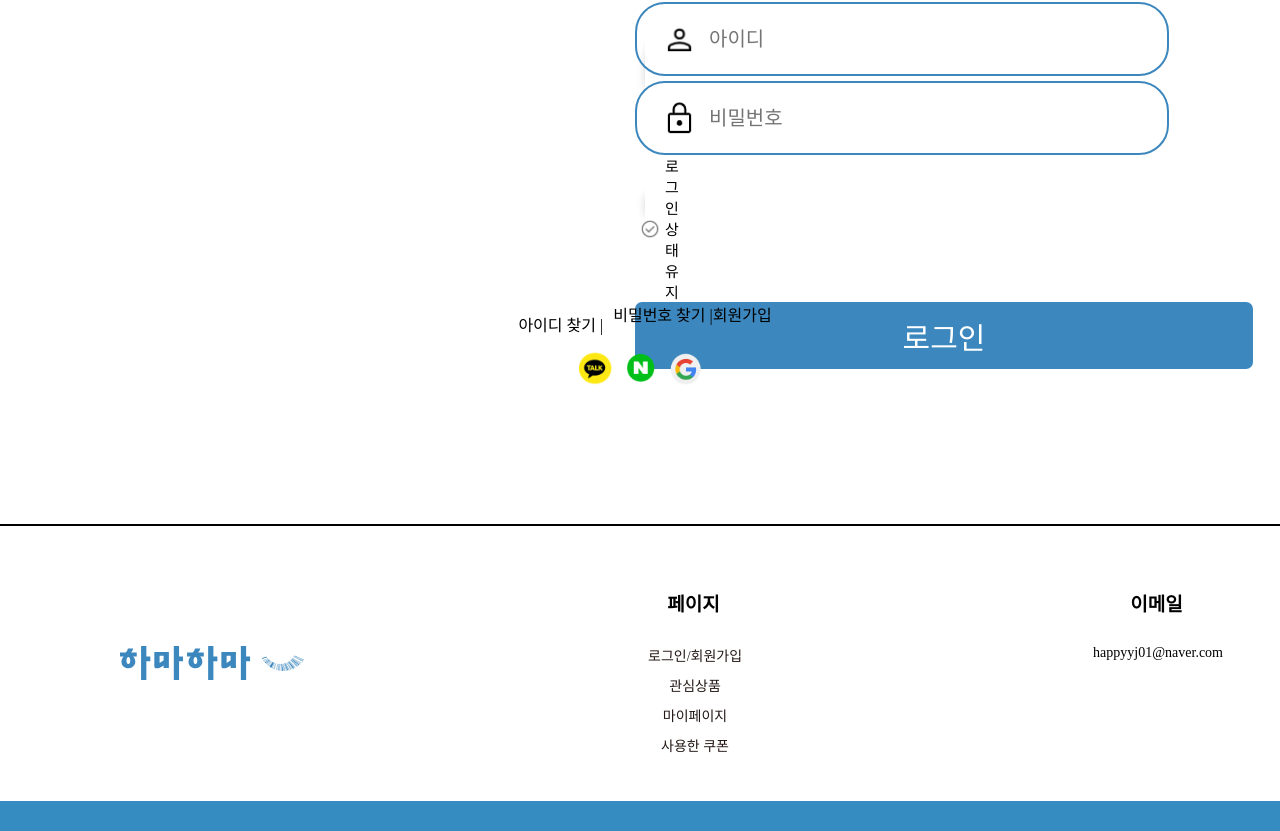
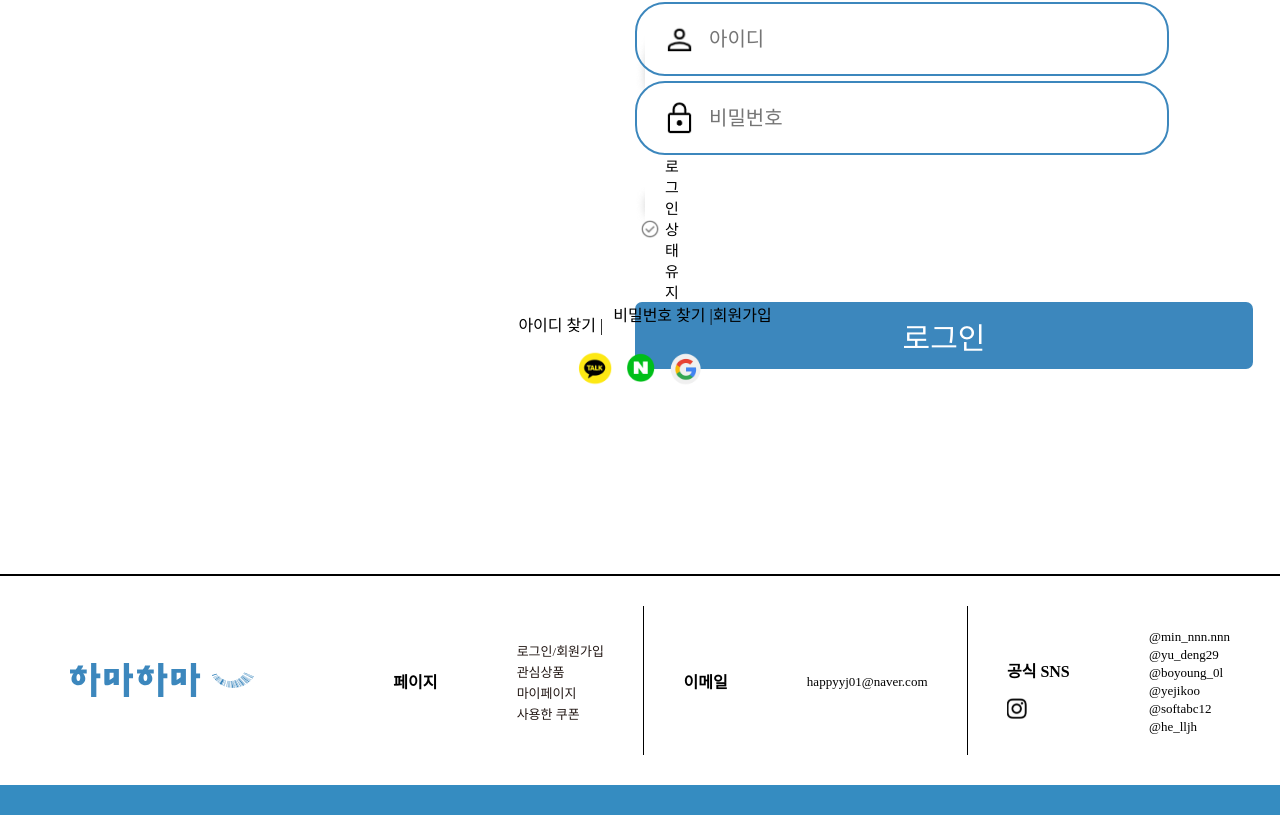
Before and after one commit to skuHamaHama/hama-web, a React (Create React App) app: page /login in a window 1280 px wide. Shown: the part 196-1027 px from the top of the page. Built offline with nearby package versions, Linux system fonts and the light colour scheme.

Commit message:
스타일 분리

```diff
--- a/src/components/Layout/Footer.tsx
+++ b/src/components/Layout/Footer.tsx
@@ -1,90 +1,48 @@
-import styled from "styled-components";
+// import styled from "styled-components";
+import * as S from "./Footers.styled"
 
 const Footer = () => {
     return (
         <footer>
-            <Container>
-                <Start/>
-                <Wrapper>
-                    <Logo src="./img/footer/logo.svg"/>
+            <S.Container>
+                <S.Start/>
+                <S.Wrapper>
+                    <S.Logo src="./img/footer/logo.svg"/>
+                    <p><strong>페이지</strong></p>
+                    <S.Page>
                         <ul>
-                        <p><strong>페이지</strong></p>
                             <li><a href="#">로그인/회원가입</a></li>
                             <li><a href="#">관심상품</a></li>
                             <li><a href="#">마이페이지</a></li>
                             <li><a href="#">사용한 쿠폰</a></li>
                         </ul>
+                    </S.Page>
+                    <S.Line/>
+                    <p><strong>이메일</strong></p>
+                    <S.Email>
                         <ul>
-                        <p><strong>이메일</strong></p>
                             <li>happyyj01@naver.com</li>
                         </ul>
-                </Wrapper>
-                <End/>
-            </Container>
+                    </S.Email>
+                    <S.Line/>
+                    <S.Sns>
+                    <p><strong>공식 SNS</strong></p>
+                    <S.Insta src="./img/footer/instagram.svg"/>
+                    </S.Sns>
+                        <ul>
+                            <li>@min_nnn.nnn</li>
+                            <li>@yu_deng29</li>
+                            <li>@boyoung_0l</li>
+                            <li>@yejikoo</li>
+                            <li>@softabc12</li>
+                            <li>@he_lljh</li>
+                        </ul>
+                </S.Wrapper>
+                <S.End/>
+            </S.Container>
         </footer>
     )
 }
 
-const Container = styled.div`
-    margin-top: auto;
-    height: 200px;
-`;
-
-const Start = styled.div`
-    border: 1px solid #000000;
-`;
-
-const End = styled.div`
-    border: 15px solid #358CC1;
-`;
-
-const Logo = styled.img`
-    width: 184px;
-    height: 35px;
-    margin: 90px 0px 90px 70px;
-`;
-
-const Wrapper = styled.div`
-    text-align: center;
-    display: flex;
-    flex-direction: row;
-    justify-content: space-between;
-    padding: 30px 50px;
-    & ul{
-        font-size: 14px;
-        display: flex;
-        flex-direction: column;
-        flex-wrap: wrap;
-        list-style: none;
-        &::before {
-            content: '|';
-            width: 1px;
-            height: 16px;
-            background-color: #dbdbdb;
-            position: absolute;
-            top: 2px;
-            left: 3px;
-        }
-
-    }
-    & li {
-        font-size: 14px;
-        padding: 10px 7px 0 10px;
-        position: relative;
-        &:first-child:before{
-            width: 0;
-        }
-    }
-
-    & a {
-        text-decoration: none;
-        color: #231815;
-    }
-
-    & p {
-        font-size: 19px;
-    }
-`;
-
 
 export default Footer
--- /dev/null
+++ b/src/components/Layout/Footers.styled.ts
@@ -0,0 +1,70 @@
+import styled from "styled-components";
+
+export const Container = styled.div`
+    margin-top: auto;
+    height: 150px;
+`;
+
+export const Start = styled.div`
+    border: 1px solid #000000;
+`;
+
+export const End = styled.div`
+    border: 15px solid #358CC1;
+`;
+
+export const Logo = styled.img`
+    width: 184px;
+    height: 35px;
+    margin: 50px 100px 50px 20px;
+`;
+
+export const Page = styled.div`
+`;
+
+export const Email = styled.div`
+`;
+
+ export const Sns = styled.div`
+    display: flex;
+    flex-direction: column;
+
+`;
+
+export const Insta = styled.img`
+    width: 20px;
+    height: 21px;
+`;
+
+export const Line = styled.div`
+    border-left: 1px solid #000000;
+    height: 149px;
+`;
+
+export const Wrapper = styled.div`
+    display: flex;
+    flex-direction: row;
+    justify-content: space-between;
+    align-items: center;
+    padding: 30px 50px;
+    & ul{
+        display: flex;
+        flex-direction: column;
+        flex-wrap: wrap;
+        list-style: none;
+
+    }
+    & li {
+        font-size: 13px;
+        padding: 2px 0 0 0;
+    }
+
+    & a {
+        text-decoration: none;
+        color: #231815;
+    }
+
+    & p {
+        font-size: 16px;
+    }
+`;
--- /dev/null
+++ b/src/components/Layout/Header.styled.ts
@@ -0,0 +1,40 @@
+import styled from "styled-components";
+
+export const Container = styled.div`
+    display: flex;
+    flex-direction: row;
+    width: 100%;
+    height: 100%;
+    background-color: white;
+`;
+
+export const Logo = styled.img`
+    margin: 30px;
+    width: 214px;
+    height: 40px;
+    display: flex;
+`;
+
+export const Input = styled.input`
+    display: flex;
+    text-align: center;
+    border: 1px solid #3C87BD;
+    border-radius: 25px;
+    outline: none;
+    width: 520px;
+    height: 41px;
+    margin: 30px 0px 0px 100px;
+`;
+
+
+export const SearchIcon = styled.img`
+    width: 40px;
+    height: 38px;
+    margin: 30px;
+`;
+
+export const Menu = styled.img`
+    width: 33px;
+    height: 19px;
+    margin: 40px 0px 0px 300px;
+`;
--- a/src/components/Layout/Header.tsx
+++ b/src/components/Layout/Header.tsx
@@ -1,4 +1,4 @@
-import styled from "styled-components";
+import * as S from "./Header.styled"
 
 const Header = () => {
     return (
@@ -8,53 +8,14 @@ const Header = () => {
                 left: "0",
                 width: "100%",
                 position: "fixed"}}>
-            <Container>
-                <Logo src="./img/header/logo.svg"/>
-                <Input />
-                <SearchIcon src="./img/header/searchIcon.svg"/>
-                <Menu src="./img/header/menu.svg"/>
-            </Container>
+            <S.Container>
+                <S.Logo src="./img/header/logo.svg"/>
+                <S.Input />
+                <S.SearchIcon src="./img/header/searchIcon.svg"/>
+                <S.Menu src="./img/header/menu.svg"/>
+            </S.Container>
         </header>
     )
 }
 
-const Container = styled.div`
-    display: flex;
-    flex-direction: row;
-    width: 100%;
-    height: 100%;
-    background-color: white;
-`;
-
-const Logo = styled.img`
-    margin: 30px;
-    width: 214px;
-    height: 40px;
-    display: flex;
-`;
-
-const Input = styled.input`
-    display: flex;
-    text-align: center;
-    border: 1px solid #3C87BD;
-    border-radius: 25px;
-    outline: none;
-    width: 520px;
-    height: 41px;
-    margin: 30px 0px 0px 100px;
-`;
-
-
-const SearchIcon = styled.img`
-    width: 40px;
-    height: 38px;
-    margin: 30px;
-`;
-
-const Menu = styled.img`
-    width: 33px;
-    height: 19px;
-    margin: 40px 0px 0px 300px;
-`;
-
 export default Header
--- a/src/components/Layout/Layout.tsx
+++ b/src/components/Layout/Layout.tsx
@@ -12,7 +12,7 @@ const Layout = (props: {
         }}>
             <Header/>
             <main style={{
-                minHeight: "calc(100vh - 200px)"
+                minHeight: "calc(100vh - 150px)"
             }}>
                 {props.children}
             </main>
@@ -21,8 +21,5 @@ const Layout = (props: {
     )
 }
 
-// const Main = styled.main`
-//     min-height: clac(100vh-180px);
-// `;
 
 export default Layout
```
Also changed, not shown: public/img/footer/instagram.svg (added). Lines whose indentation alone changed are shown as unchanged.
